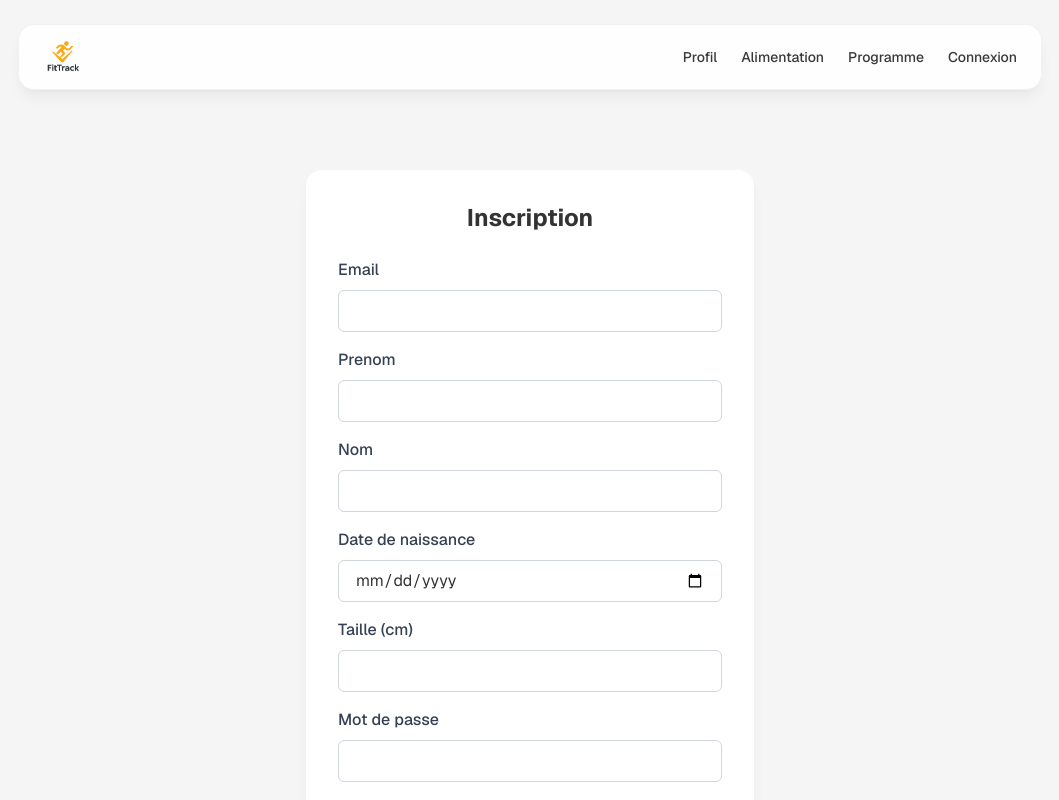
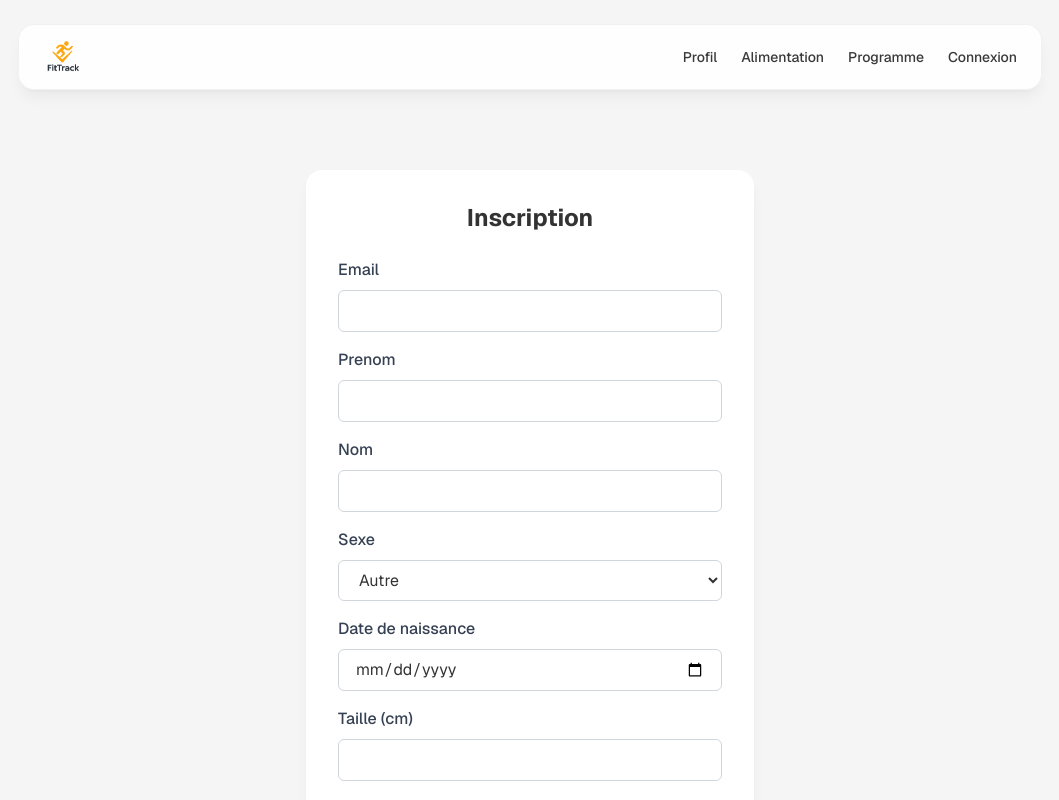
Before and after one commit to Muhammed-Ali19/fitTrack, a Next.js app: page /inscription in a window 1280 px wide. Shown: the top 800 px of the page, without its empty margins (110-1169 px from the left). Built offline with nearby package versions, Linux system fonts and the light colour scheme.

Commit message:
WIP: modifications page inscription

```diff
--- a/src/app/inscription/page.tsx
+++ b/src/app/inscription/page.tsx
@@ -14,6 +14,7 @@ export default function InscriptionPage() {
     const [lastName, setLastName] = useState("");
     const [birthDate, setBirthDate] = useState("");
     const [heightCm, setHeightCm] = useState("");
+    const [sex, setSex] = useState<"M" | "F" | "Other" | "T-MAX 530">("Other");
     const [error, setError] = useState<string | null>(null);
     const [loading, setLoading] = useState(false);
     const router = useRouter();
@@ -39,7 +40,7 @@ export default function InscriptionPage() {
                 email,
                 birthDate,
                 heightCm: parsedHeight,
-                sex: "Other",
+                sex,
                 training: {
                     sessionsPerWeek: 3,
                     planType: "UPPER_LOWER",
@@ -108,7 +109,22 @@ export default function InscriptionPage() {
                                 required
                             />
 
-                            <label className="mb-2 font-medium text-gray-700" htmlFor="birthDate">
+                            <label className="mb-2 font-medium text-gray-700" htmlFor="sex">
+                                Sexe
+                            </label>
+                            <select
+                                id="sex"
+                                value={sex}
+                                onChange={(e) => setSex(e.target.value as "M" | "F" | "Other" | "T-MAX 530")}
+                                className="mb-4 px-4 py-2 border border-gray-300 rounded-md focus:outline-none focus:ring-2 focus:ring-orange-500"
+                            >
+                                <option value="M">Homme</option>
+                                <option value="F">Femme</option>
+                                <option value="Other">Autre</option>
+                                <option value="T-MAX 530">T-MAX 530</option>
+                            </select>
+
+               <label className="mb-2 font-medium text-gray-700" htmlFor="birthDate">
                                 Date de naissance
                             </label>
                             <input
@@ -164,8 +180,8 @@ export default function InscriptionPage() {
 
                             <button type="submit" style={{ backgroundColor: "#FCAB10" }} className="mt-6 w-full rounded-md  px-4 py-2 text-white font-semibold hover:bg-orange-600 focus:outline-none focus:ring-2 focus:ring-orange-500 focus:ring-offset-2">
                                 {loading ? "Inscription en cours..." : "S'inscrire"}
-                            </button>
-                            <a href="/connexion">Vous avez deja un compte ? Connectez-vous</a>
+                     </button>
+                                   <a href="/connexion">Vous avez deja un compte ? Connectez-vous</a>
                         </form>
                     </section>
 
```
